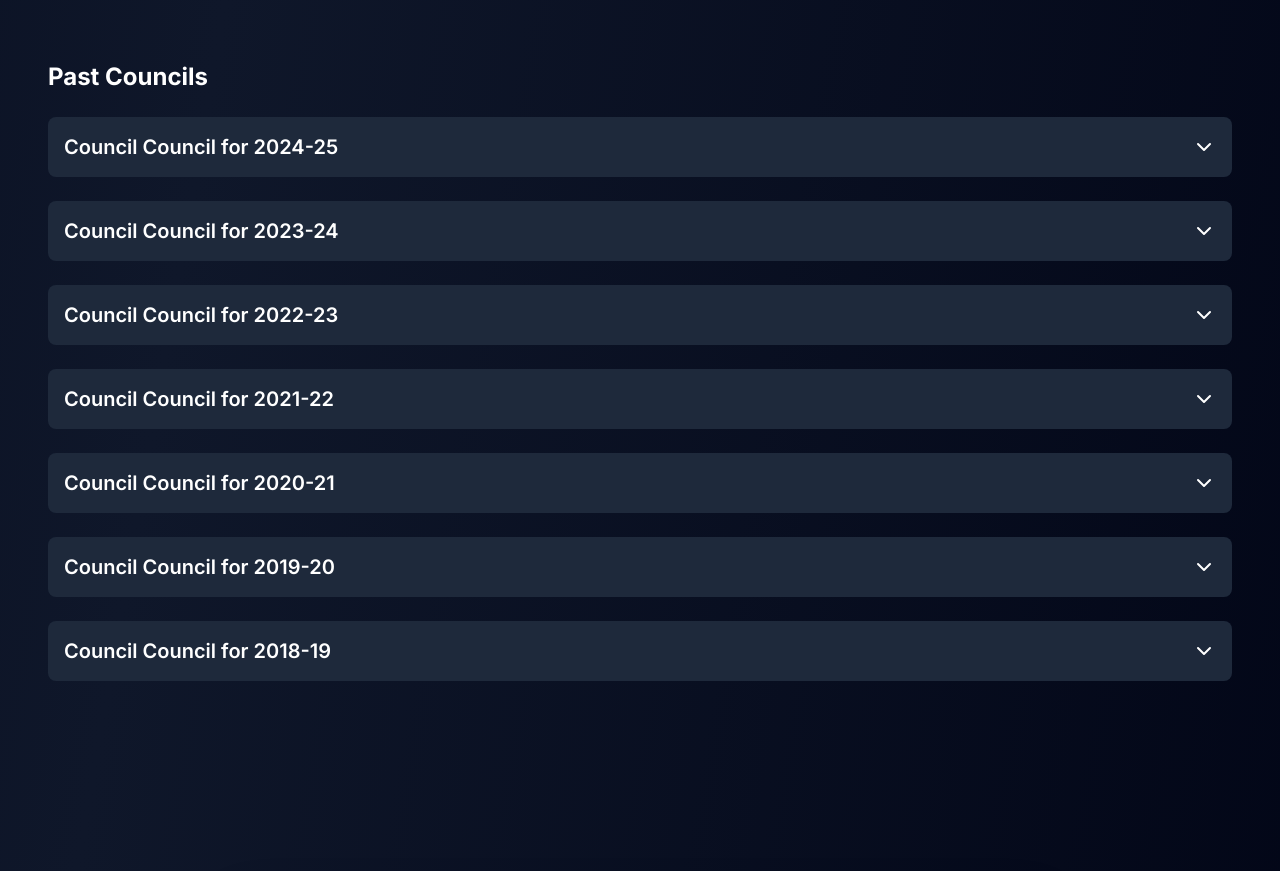
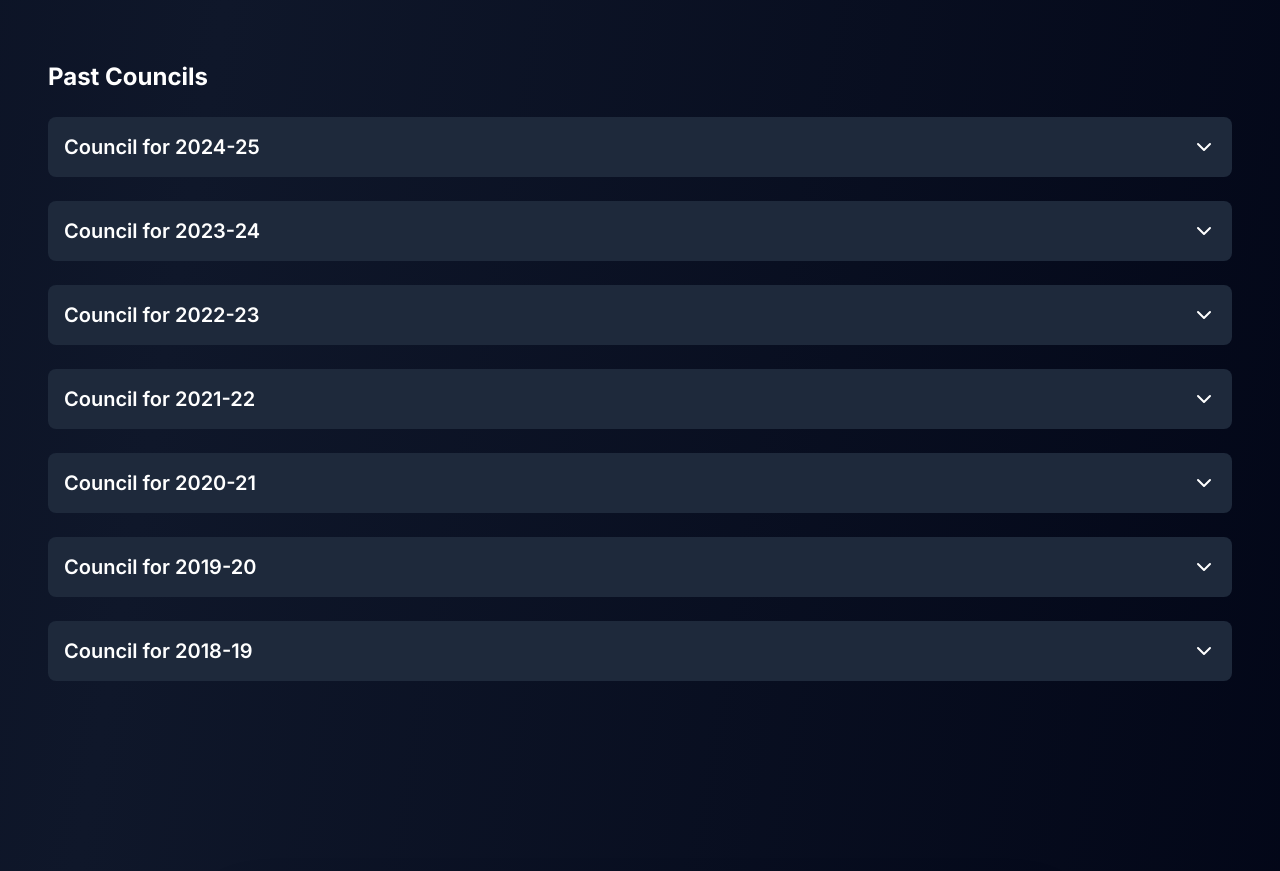
Before and after one commit to Sambhav-3010/SMLRA-WEBSITE, a Next.js app: page /team in a window 1280 px wide. Shown: the part 6180-7051 px from the top of the page. Built offline with nearby package versions, Linux system fonts and the light colour scheme.

Commit message:
Done Final Draft

```diff
--- a/app/team/page.tsx
+++ b/app/team/page.tsx
@@ -230,7 +230,7 @@ const PastCouncilsContent = ({
             className="w-full flex items-center justify-between p-4 bg-[#1E293B] rounded-lg text-white hover:bg-[#2D3748] transition-colors duration-300"
           >
             <span className="text-xl font-semibold">
-              Council {council.year}
+              {council.year}
             </span>
             <ChevronDown
               className={`transform transition-transform duration-300 ${
```
